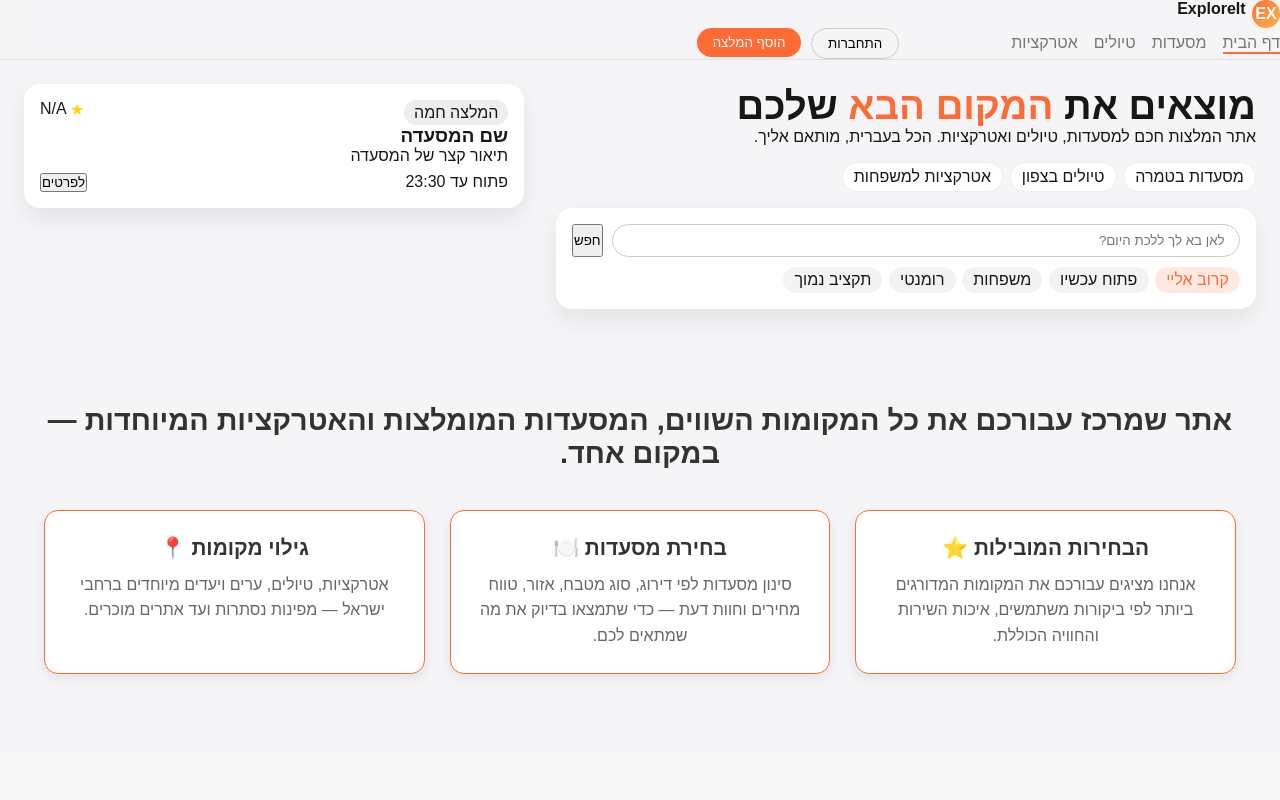
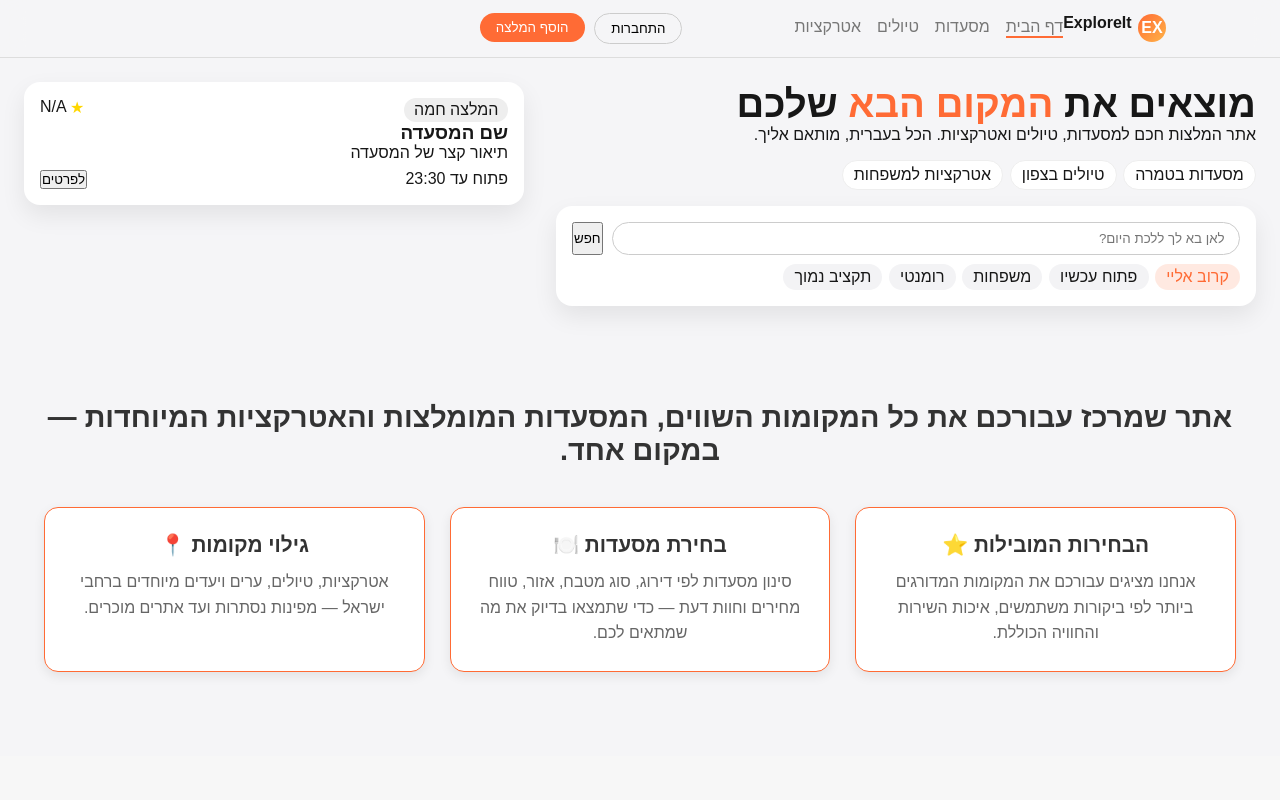
Before and after one commit to majddiab33-design/client, a Next.js app: page / in a window 1280 px wide. Shown: the top 800 px of the page. Built offline with nearby package versions, Linux system fonts and the light colour scheme; no server answers.

Commit message:
Update NavBar.module.css

```diff
--- a/src/app/components/NavBar.module.css
+++ b/src/app/components/NavBar.module.css
@@ -7,14 +7,14 @@
   z-index: 1000 ;
 }
 
-/* .nav {
+.nav {
   max-width: 1100px;
   margin: auto;
   padding: 0.8rem 1.5rem;
   display: flex;
   justify-content: space-between;
   align-items: center;
-} */
+}
 
 .logo {
   display: flex;
```
